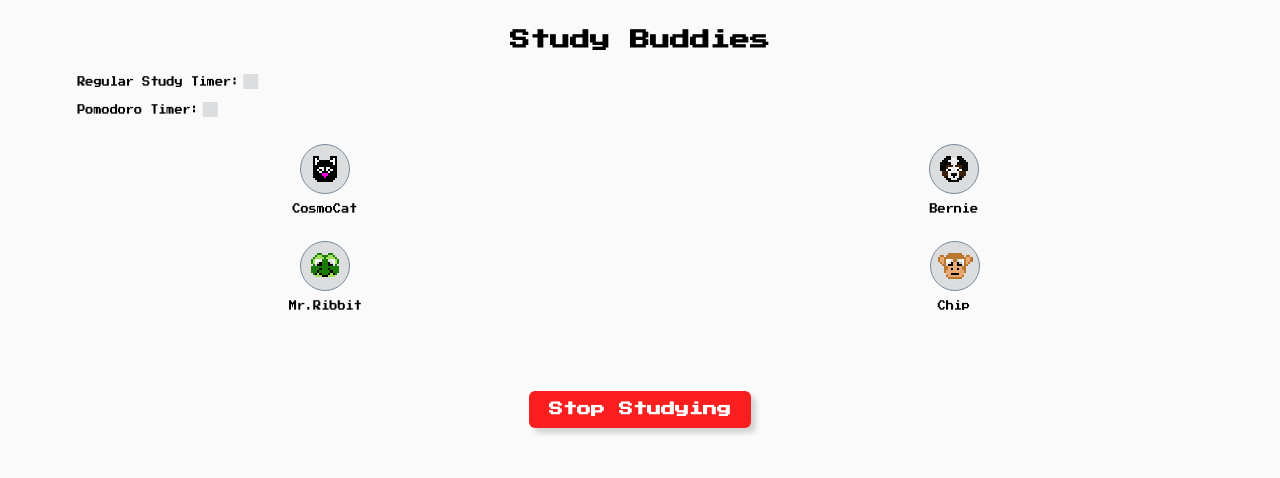
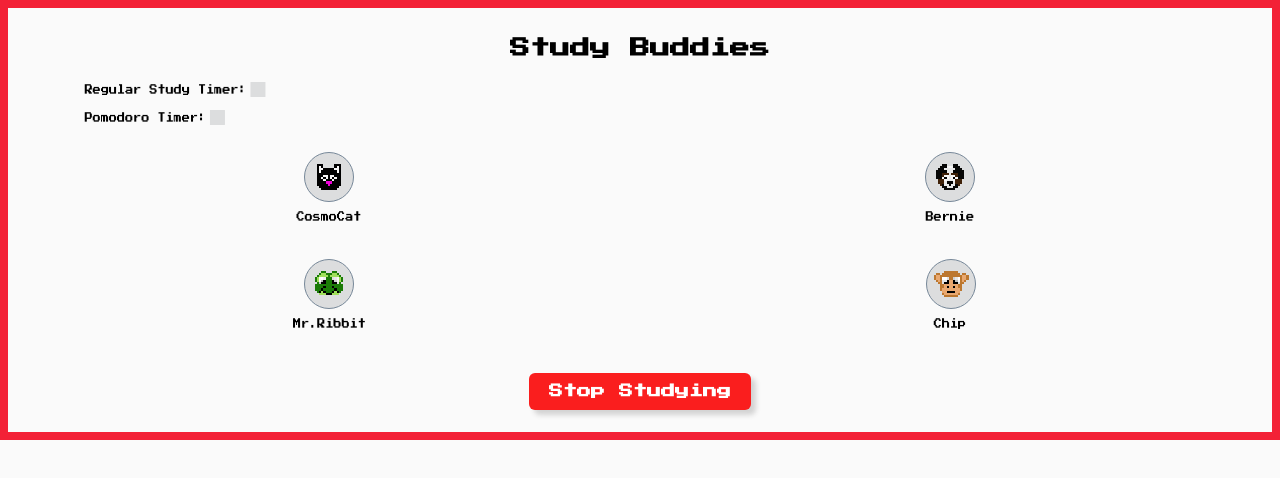
Before and after one commit to DominicCl/StudyBuddies, a browser extension: page index.html in a window 1280 px wide. Both pictures are taken after a click on the element "CosmoCat". Drawn offline with Linux system fonts and the light colour scheme.

Commit message:
Add/remove stop studying button feature

```diff
--- a/index.html
+++ b/index.html
@@ -33,7 +33,7 @@
     </div>
     <div id="buddy-list"></div>
     <div id="stop-button-wrapper">
-      <button class="js-stop-studying-btn pixelFontButton">Stop Studying</button>
+      <button class="js-stop-studying-btn pixelFontButton" style="display: none;">Stop Studying</button>
     </div>
     <script type="module" src="script.js"></script>
 </body>
--- a/script.js
+++ b/script.js
@@ -5,12 +5,25 @@ function startBuddies() {
   // Container to contain the list of buddies
   const container = document.getElementById("buddy-list");
 
+  // Retrieve the value of showBuddy from local storage first
+  chrome.storage.local.get(['showBuddy'], (result) => {
+    // Check if the showBuddy property exists and is true (on opening chrome extension window)
+    if (result.showBuddy) {
+      const stopButton = document.querySelector(".js-stop-studying-btn");
+      stopButton.style.display = "block";
+    }
+  });
+
   // Loop through each existing buddy
   buddies.forEach(buddy => {
     let button = renderBuddyButton(buddy);
 
     // Event listener for each buddy button
     button.addEventListener("click", () => { // On click, we call this function
+      // Making the stop studying button visible
+      const stopButton = document.querySelector(".js-stop-studying-btn");
+      stopButton.style.display = "block";
+
       // Accessing both checkboxes in the html code
       const regularCheckbox = document.getElementById("regular-checkbox");
       const pomodoroCheckbox = document.getElementById("pomodoro-checkbox");
@@ -97,7 +110,9 @@ function startBuddies() {
       currentPomodoroInterval: null,
       isPomodoroBreak: null,
     }).then(() => {
-      alert("Study session ended. Buddy Hidden!");
+      // Hiding the stop studying button
+      const stopButton = document.querySelector(".js-stop-studying-btn");
+      stopButton.style.display = "none";
     });
   });
 
--- a/styles.css
+++ b/styles.css
@@ -8,7 +8,9 @@ body {
   margin: 0;
   padding: 15px;
   min-width: 210px;
-  height: 420px;
+  border-color: #f32136;
+  border-width: 8px;
+  border-style: solid;
   /* overflow: hidden; /* Prevents the whole window from scrolling, only want buddy list to scroll */
 }
 
@@ -23,7 +25,7 @@ body {
   justify-items: center; /* Centers each buddy in its cell */
   margin-top: 2px; /* Adds spacing above the whole grid */
   margin-bottom: 15px; /* Adds spacing below the whole grid */
-  max-height: 250px;    /* About 4 rows visible */
+  max-height: 600px;    /* About 4 rows visible */
   overflow-y: auto;     /* Enable scrolling if more buddies */
 }
 
@@ -32,6 +34,7 @@ body {
   flex-direction: column;
   align-items: center;
   margin-top: 20px;
+  margin-bottom: 10px;
   cursor: pointer;
 }
 
@@ -100,6 +103,7 @@ body {
   border-radius: 6px;
   cursor: pointer;
   box-shadow: 5px 5px 5px lightgrey;
+  margin-top: 20px;
 }
 
 .js-stop-studying-btn:hover {
```
